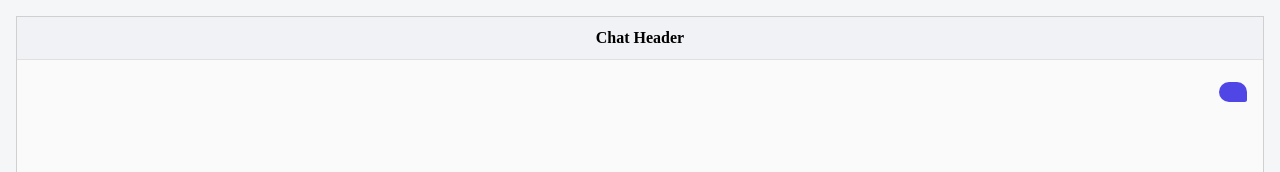
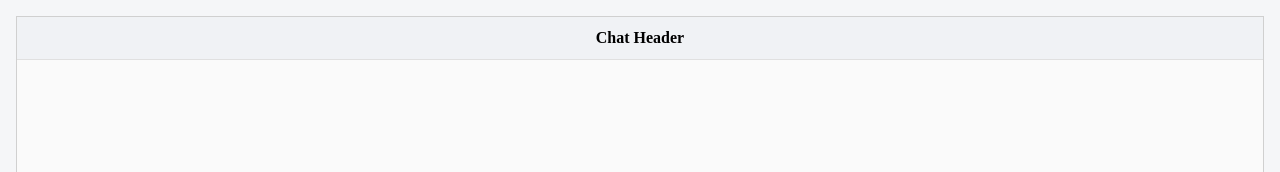
Before and after one commit to upendrakumar-17/messenger, a React (Create React App) app: page / in a window 1280 px wide. Shown: the top 172 px of the page. Built offline with nearby package versions, Linux system fonts and the light colour scheme; the HTML template or start-up script is replaced by a standard one.

Commit message:
getting response

```diff
--- a/package.json
+++ b/package.json
@@ -10,6 +10,7 @@
     "react": "^19.2.4",
     "react-dom": "^19.2.4",
     "react-scripts": "5.0.1",
+    "transliteration": "^2.6.1",
     "web-vitals": "^2.1.4"
   },
   "scripts": {
--- a/src/pages/ChatPage.jsx
+++ b/src/pages/ChatPage.jsx
@@ -3,16 +3,18 @@ import './style/ChatPage.css'
 import MessageBubble from '../components/MessageBubble'
 
 const ChatPage = () => {
-
   const [isListening, setIsListening] = useState(false)
   const [interimText, setInterimText] = useState('')
   const [finalText, setFinalText] = useState('')
+  const [aiText, setAiText] = useState('')
+  const [messages, setMessages] = useState([]) // <-- full chat history
 
   const recognitionRef = useRef(null)
   const finalTextRef = useRef('')
   const silenceTimerRef = useRef(null)
+  const isRecognizingRef = useRef(false)
 
-  const SILENCE_DELAY = 2000 // 👈 ms (adjustable)
+  const SILENCE_DELAY = 2000 // ms
 
   useEffect(() => {
     const SpeechRecognition =
@@ -24,15 +26,18 @@ const ChatPage = () => {
     }
 
     const recognition = new SpeechRecognition()
-    recognition.lang = 'en-US'
-    recognition.continuous = true          // 🔥 keep listening
+    recognition.lang = 'en-IN'
+    recognition.continuous = true
     recognition.interimResults = true
 
     recognition.onstart = () => {
-      console.log('▶️ recognition started')
+      clearTimeout(silenceTimerRef.current)
+      silenceTimerRef.current = setTimeout(stopAndSend, SILENCE_DELAY)
     }
 
     recognition.onresult = (event) => {
+      if (!isRecognizingRef.current) return
+
       clearTimeout(silenceTimerRef.current)
 
       let interim = ''
@@ -40,11 +45,7 @@ const ChatPage = () => {
 
       for (let i = event.resultIndex; i < event.results.length; i++) {
         const transcript = event.results[i][0].transcript
-        if (event.results[i].isFinal) {
-          final += transcript
-        } else {
-          interim += transcript
-        }
+        event.results[i].isFinal ? (final += transcript) : (interim += transcript)
       }
 
       setInterimText(interim)
@@ -54,33 +55,57 @@ const ChatPage = () => {
         setFinalText(finalTextRef.current)
       }
 
-      // 🔕 start silence countdown
-      silenceTimerRef.current = setTimeout(() => {
-        stopAndSend()
-      }, SILENCE_DELAY)
+      silenceTimerRef.current = setTimeout(stopAndSend, SILENCE_DELAY)
     }
 
-    recognition.onerror = (e) => {
-      console.error('Speech error:', e)
-      stopRecognition()
+    recognition.onerror = stopRecognition
+    recognition.onend = () => {
+      isRecognizingRef.current = false
+      setIsListening(false)
     }
 
     recognitionRef.current = recognition
+
+    return () => {
+      recognition.stop()
+      clearTimeout(silenceTimerRef.current)
+    }
   }, [])
 
+  /* ---------- TOGGLE BUTTON ---------- */
+  const toggleListening = () => {
+    isRecognizingRef.current ? stopAndSend() : startListening()
+  }
+
+  const startListening = () => {
+    if (isRecognizingRef.current) return
+
+    finalTextRef.current = ''
+    setFinalText('')
+    setInterimText('')
+    setAiText('')
+
+    recognitionRef.current.start()
+    isRecognizingRef.current = true
+    setIsListening(true)
+  }
+
   const stopRecognition = () => {
+    if (!isRecognizingRef.current) return
     clearTimeout(silenceTimerRef.current)
     recognitionRef.current.stop()
-    setIsListening(false)
   }
 
   const stopAndSend = () => {
-    console.log('⏳ silence detected — sending')
+    if (!isRecognizingRef.current) return
 
     stopRecognition()
 
-    if (finalTextRef.current.trim()) {
-      sendMessage(finalTextRef.current)
+    const text = (finalTextRef.current + interimText).trim()
+    if (text) {
+      // Append user message to history
+      setMessages(prev => [...prev, { text, type: 'in' }])
+      sendMessage(text)
     }
 
     finalTextRef.current = ''
@@ -88,38 +113,82 @@ const ChatPage = () => {
     setInterimText('')
   }
 
-  const startListening = () => {
-    finalTextRef.current = ''
-    setFinalText('')
-    setInterimText('')
+  /* ---------- STREAMING BACKEND ---------- */
+  const sendMessage = async (text) => {
+    try {
+      setAiText('') // reset live AI text
 
-    recognitionRef.current.start()
-    setIsListening(true)
-  }
+      const response = await fetch('http://localhost:8002/chat/stream', {
+        method: 'POST',
+        headers: { 'Content-Type': 'application/json' },
+        body: JSON.stringify({
+          message: text,
+          session_id: 'user123',
+          use_streaming: true,
+        }),
+      })
 
-  const sendMessage = (text) => {
-    console.log('📨 SENT:', text)
+      const reader = response.body.getReader()
+      const decoder = new TextDecoder()
+
+      let aiMessage = ''
+
+      while (true) {
+        const { value, done } = await reader.read()
+        if (done) break
+
+        const chunkText = decoder.decode(value, { stream: true })
+        const lines = chunkText.split('\n')
+
+        for (const line of lines) {
+          if (!line.startsWith('data:')) continue
+
+          const jsonStr = line.replace('data:', '').trim()
+          if (!jsonStr) continue
+
+          const data = JSON.parse(jsonStr)
+
+          if (data.chunk) {
+            aiMessage += data.chunk
+            setAiText(aiMessage) // 🔥 live streaming
+          }
+        }
+      }
+
+      // Append final AI message to history
+      if (aiMessage) {
+        setMessages(prev => [...prev, { text: aiMessage, type: 'out' }])
+        setAiText('') // clear live stream text
+      }
+    } catch (err) {
+      console.error('❌ Error sending message:', err)
+    }
   }
 
   return (
     <div className="chatpage">
-
       <main className="chatpage-window">
-
-        <header className="chatpage-header">
-          Chat Header
-        </header>
+        <header className="chatpage-header">Chat Header</header>
 
         <section className="chatpage-body">
+          <div className="chatpage-messages">
+            {/* Render full message history */}
+            {messages.map((msg, idx) => (
+              <MessageBubble key={idx} text={msg.text} type={msg.type} />
+            ))}
 
-          <div className="chatpage-messages">
-            <MessageBubble text={finalText+interimText} type="in" />
+            {/* Show live AI streaming */}
+            {aiText && <MessageBubble text={aiText} type="out" />}
+
+            {/* Show current user speech */}
+            {(finalText || interimText) && (
+              <MessageBubble text={finalText + interimText} type="in" />
+            )}
           </div>
 
           <footer className="chatpage-input">
-
-            <button onClick={startListening} disabled={isListening}>
-              {isListening ? '🎙 Listening...' : '🎤 Speak'}
+            <button onClick={toggleListening}>
+              {isListening ? '⏹ Stop' : '🎤 Speak'}
             </button>
 
             <input
@@ -128,13 +197,9 @@ const ChatPage = () => {
               placeholder="Speak freely..."
               readOnly
             />
-
           </footer>
-
         </section>
-
       </main>
-
     </div>
   )
 }
```
Also changed, not shown: 1 other file (tests, documents, lock files or other folders).
